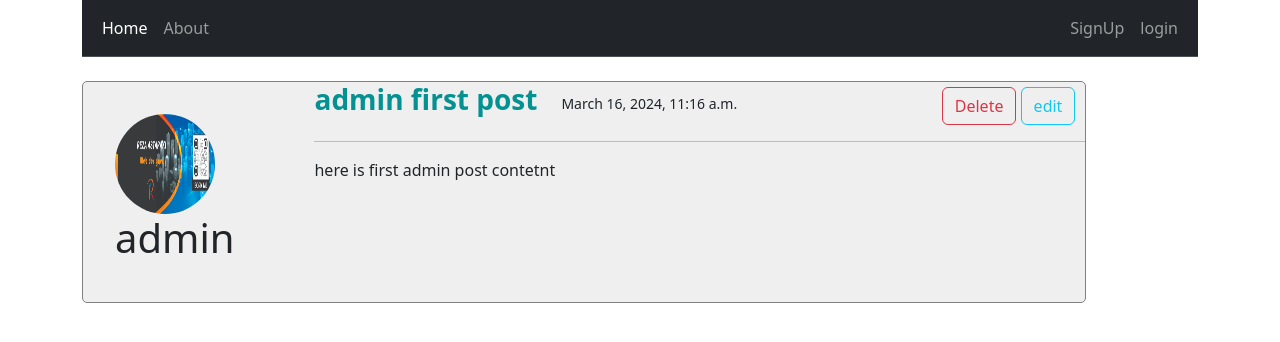
After one commit to RezaAstaraki/Django-Tutorials, a Django app: page /post/2/ in a window 1280 px wide. The commit adds this page. Shown: the top 342 px of the page. Run offline with Django 5.2, Linux system fonts and the light colour scheme; data comes from the database, SQL or seed files in the repository.

Commit message:
set order to list view and add post detail view

```diff
--- a/django_project/mysite/home/templates/home/home.html
+++ b/django_project/mysite/home/templates/home/home.html
@@ -11,7 +11,7 @@
                 </div>
                 <div class="post-info">
                     <div class="post-row">
-                        <h3 class="post-title">{{post.title}}</h3>
+                        <h3 class="post-title"><a class="title-link" href="#">{{post.title}}</a></h3>
                         <small class="post-date">{{post.post_date}}</small>
                         <div class="post-actions">
 
--- /dev/null
+++ b/django_project/mysite/home/templates/home/post-detail.html
@@ -0,0 +1,25 @@
+{% extends "home/base.html" %}
+{% block main_content %}
+<div class="posts-container">
+        <div class="post-card">
+            <div class="user-info">
+
+                <img class="profile-img" src="{{post.user.profile.image.url}}"/>
+                <h1 class="post-user">{{post.user}}</h1>
+            </div>
+            <div class="post-info">
+                <div class="post-row">
+                    <h3 class="post-title"><a class="title-link" href="#">{{post.title}}</a></h3>
+                    <small class="post-date">{{post.post_date}}</small>
+                    <div class="post-actions">
+
+                        <button class="btn btn-outline-danger">Delete</button>
+                        <a href="#" class="btn btn-outline-info">edit</a>
+                    </div>
+                </div>
+                <hr/>
+                <p class="post-content">{{post.post_content}}</p>
+            </div>
+        </div>
+
+{% endblock main_content %}
--- a/django_project/mysite/home/views.py
+++ b/django_project/mysite/home/views.py
@@ -24,6 +24,14 @@ class PostListView(ListView):
     model = Post
     context_object_name = 'posts'
     template_name = "home/home.html"
+    ListView.ordering = ['-pk']
+    # print('****************')
+    # print('****************')
+
+
+class PostDetailView(DetailView):
+    model = Post
+    template_name = "home/post-detail.html"
 
 
 def about_view(request):
--- a/django_project/mysite/mysite/urls.py
+++ b/django_project/mysite/mysite/urls.py
@@ -21,7 +21,7 @@ from django.contrib.auth.views import LogoutView, LoginView
 from user.views import register_view, profile_view
 from django.conf.urls.static import static
 from django.conf import settings
-from home.views import PostListView
+from home.views import PostListView, PostDetailView
 
 urlpatterns = [
     path('admin/', admin.site.urls),
@@ -33,4 +33,7 @@ urlpatterns = [
     path('logout/',
          LogoutView.as_view(template_name='user/logout.html'), name='logout'),
     path('', include('home.urls')),
+
+    path('post/<int:pk>/', PostDetailView.as_view(), name='post-detail')
+
 ] + static(settings.MEDIA_URL, document_root=settings.MEDIA_ROOT)
--- a/django_project/mysite/static/main.css
+++ b/django_project/mysite/static/main.css
@@ -66,3 +66,10 @@
 .post-content{
     height: 75%;
 }
+
+.title-link{
+    text-decoration: none;
+    cursor: pointer;
+    font-weight: bold;
+    color: rgb(3, 145, 145);
+}
```
